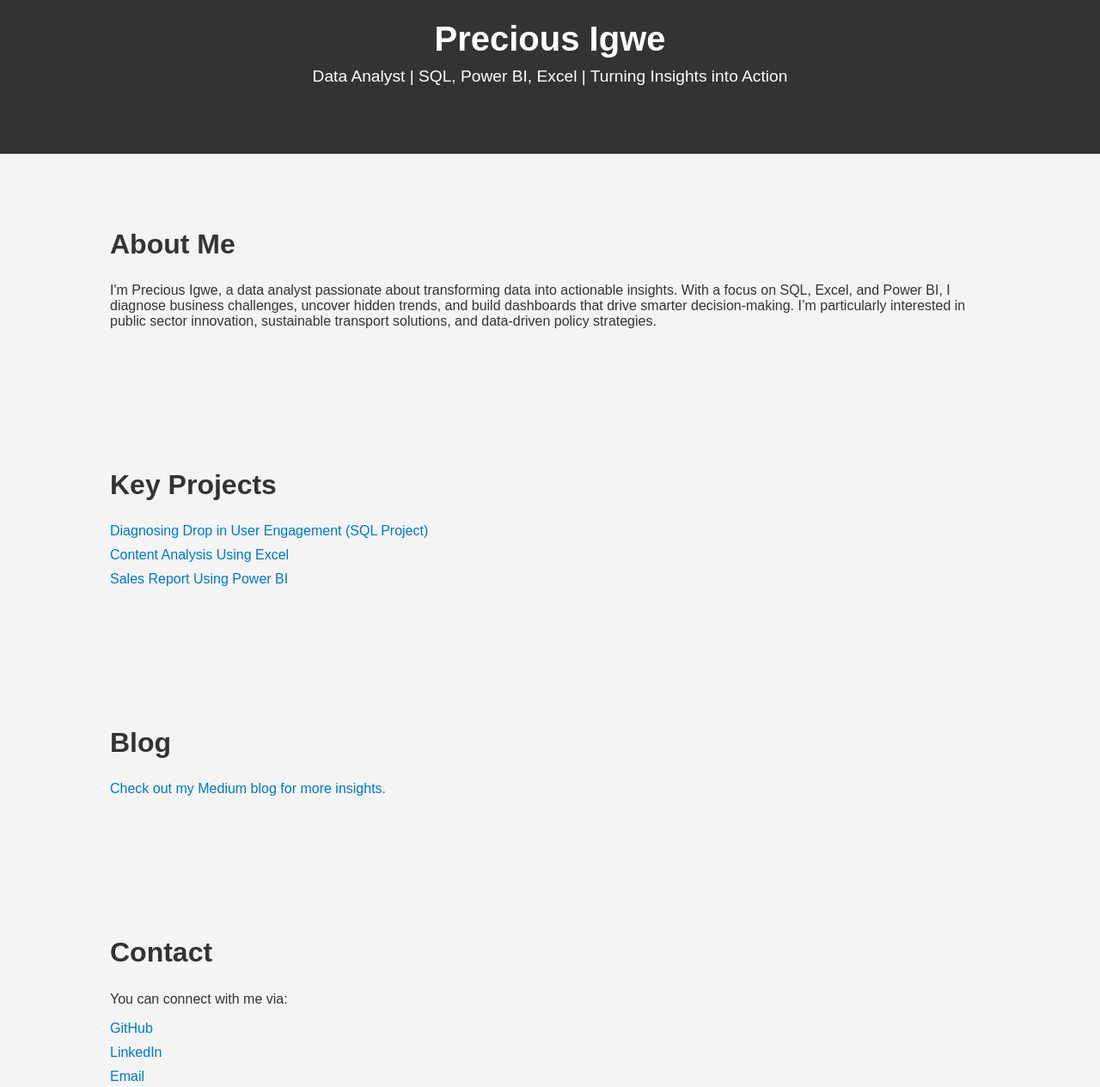
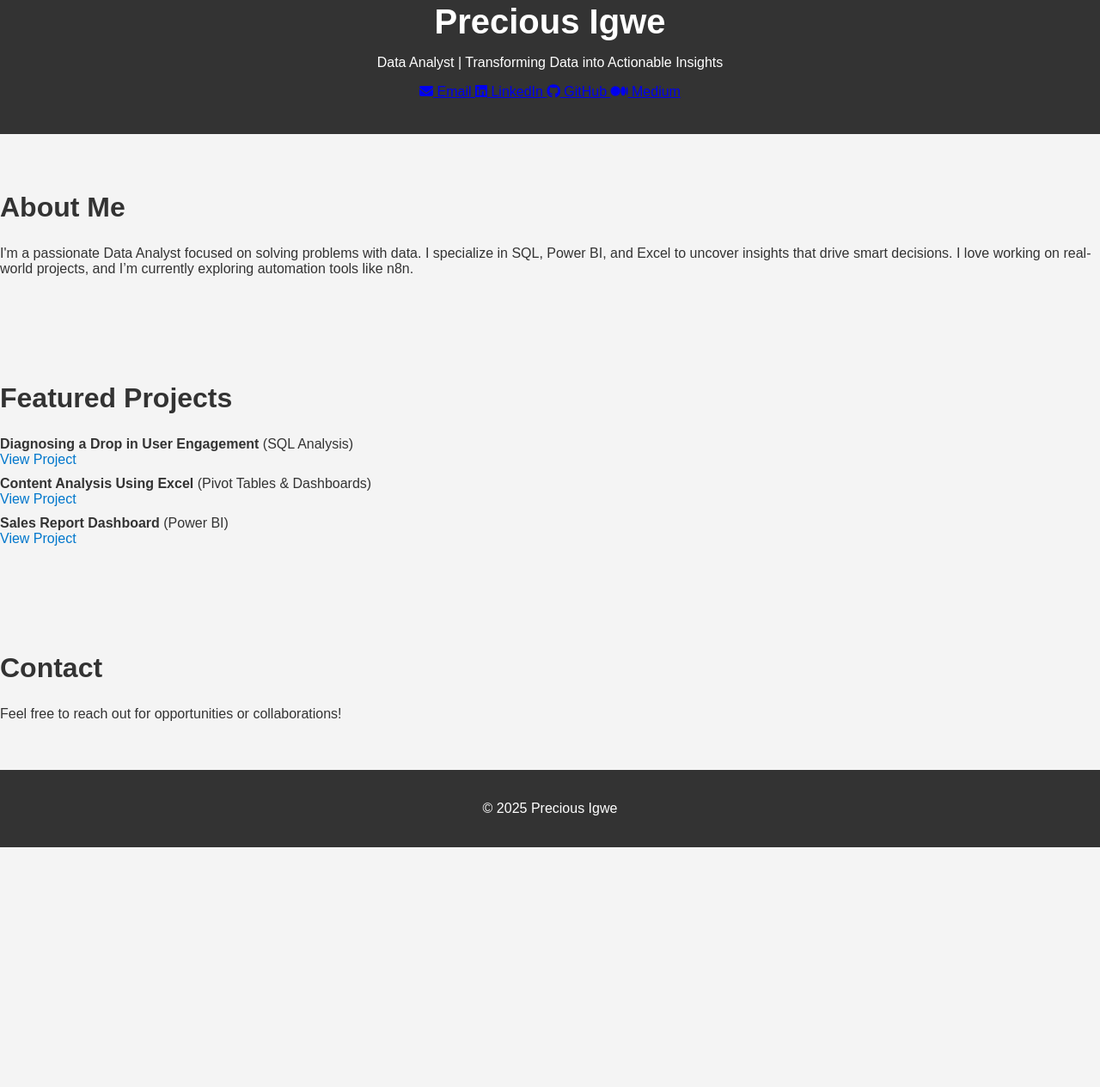
Before and after one commit to Sekani311/preciousigwe-portfolio, a plain HTML site: page index.html in a window 1280 px wide. Shown: the part 37-1302 px from the top of the page at 86% size. After the commit the page ends 1023 px from the top, so only its background shows below. Drawn offline with Linux system fonts and the light colour scheme.

Commit message:
Update index.html

```diff
--- a/index.html
+++ b/index.html
@@ -2,64 +2,71 @@
 <html lang="en">
 <head>
   <meta charset="UTF-8">
-    <meta name="viewport" content="width=device-width, initial-scale=1.0">
-    <meta name="description" content="Precious Igwe | Data Analyst specializing in SQL, Excel, and Power BI.">
-    <meta name="keywords" content="Precious Igwe, Data Analyst, SQL, Power BI, Excel, Portfolio">
-    <title>Precious Igwe - Data Analyst Portfolio</title>
+  <meta name="viewport" content="width=device-width, initial-scale=1">
+  <title>Precious Igwe - Data Analyst</title>
+
+  <!-- Link to Font Awesome for icons -->
+  <link rel="stylesheet" href="https://cdnjs.cloudflare.com/ajax/libs/font-awesome/6.4.0/css/all.min.css">
+  <!-- Link to your CSS file -->
   <link rel="stylesheet" href="style.css">
 </head>
+
 <body>
   <header>
-        <div class="container">
     <h1>Precious Igwe</h1>
-            <p class="tagline">Data Analyst | SQL, Power BI, Excel | Turning Insights into Action</p>
+    <p>Data Analyst | Transforming Data into Actionable Insights</p>
+
+    <div class="social-links">
+      <a href="mailto:igwep071@gmail.com" target="_blank">
+        <i class="fas fa-envelope"></i> Email
+      </a>
+      <a href="https://linkedin.com/in/preciousigwe" target="_blank">
+        <i class="fab fa-linkedin"></i> LinkedIn
+      </a>
+      <a href="https://github.com/Sekani311" target="_blank">
+        <i class="fab fa-github"></i> GitHub
+      </a>
+      <a href="https://medium.com/@_precious" target="_blank">
+        <i class="fab fa-medium"></i> Medium
+      </a>
     </div>
   </header>
 
-    <section id="about">
-        <div class="container">
+  <main>
+    <section class="about">
       <h2>About Me</h2>
-            <p>
-                I'm Precious Igwe, a data analyst passionate about transforming data into actionable insights. With a focus on SQL, Excel, and Power BI, I diagnose business challenges, uncover hidden trends, and build dashboards that drive smarter decision-making. I’m particularly interested in public sector innovation, sustainable transport solutions, and data-driven policy strategies.
-            </p>
-        </div>
+      <p>I'm a passionate Data Analyst focused on solving problems with data. I specialize in SQL, Power BI, and Excel to uncover insights that drive smart decisions. I love working on real-world projects, and I’m currently exploring automation tools like n8n.</p>
     </section>
 
-    <section id="projects">
-        <div class="container">
-            <h2>Key Projects</h2>
+    <section class="projects">
+      <h2>Featured Projects</h2>
       <ul>
-                <li><a href="https://github.com/Sekani311/Diagnosing-a-Drop-in-User-Engagement" target="_blank">Diagnosing Drop in User Engagement (SQL Project)</a></li>
-                <li><a href="https://medium.com/@_precious/content-analysis-using-excel-b71c6dbcc12d" target="_blank">Content Analysis Using Excel</a></li>
-                <li><a href="https://github.com/Sekani311/Sales-Report-Power-BI" target="_blank">Sales Report Using Power BI</a></li>
+        <li>
+          <strong>Diagnosing a Drop in User Engagement</strong> (SQL Analysis)
+          <br>
+          <a href="https://github.com/Sekani311/Diagnosing-a-Drop-in-User-Engagement" target="_blank">View Project</a>
+        </li>
+        <li>
+          <strong>Content Analysis Using Excel</strong> (Pivot Tables & Dashboards)
+          <br>
+          <a href="https://medium.com/@_precious/content-analysis-using-excel-b71c6dbcc12d" target="_blank">View Project</a>
+        </li>
+        <li>
+          <strong>Sales Report Dashboard</strong> (Power BI)
+          <br>
+          <a href="https://github.com/Sekani311/Sales-Report-Power-BI" target="_blank">View Project</a>
+        </li>
       </ul>
-        </div>
     </section>
 
-    <section id="blog">
-        <div class="container">
-            <h2>Blog</h2>
-            <p><a href="https://medium.com/@_precious" target="_blank">Check out my Medium blog for more insights.</a></p>
-        </div>
+    <section class="contact">
+      <h2>Contact</h2>
+      <p>Feel free to reach out for opportunities or collaborations!</p>
     </section>
-
-    <section id="contact">
-        <div class="container">
-            <h2>Contact</h2>
-            <p>You can connect with me via:</p>
-            <ul>
-                <li><a href="https://github.com/Sekani311" target="_blank">GitHub</a></li>
-                <li><a href="https://www.linkedin.com/in/preciousigwe" target="_blank">LinkedIn</a></li>
-                <li><a href="mailto:igwep071@gmail.com">Email</a></li>
-            </ul>
-        </div>
-    </section>
+  </main>
 
   <footer>
-        <div class="container">
-            <p>&copy; 2025 Precious Igwe. All rights reserved.</p>
-            <a href="resume.pdf" class="btn">Download Resume</a>
-        </div>
+    <p>&copy; 2025 Precious Igwe</p>
   </footer>
 </body>
 </html>
```
Lines whose indentation alone changed are shown as unchanged.
